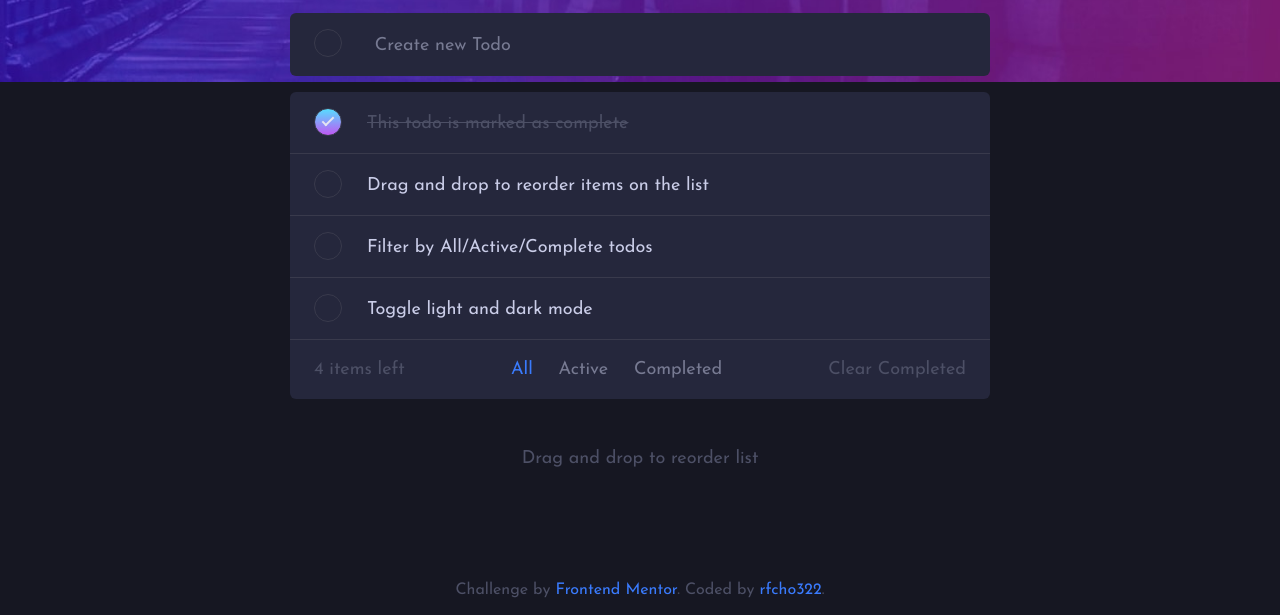
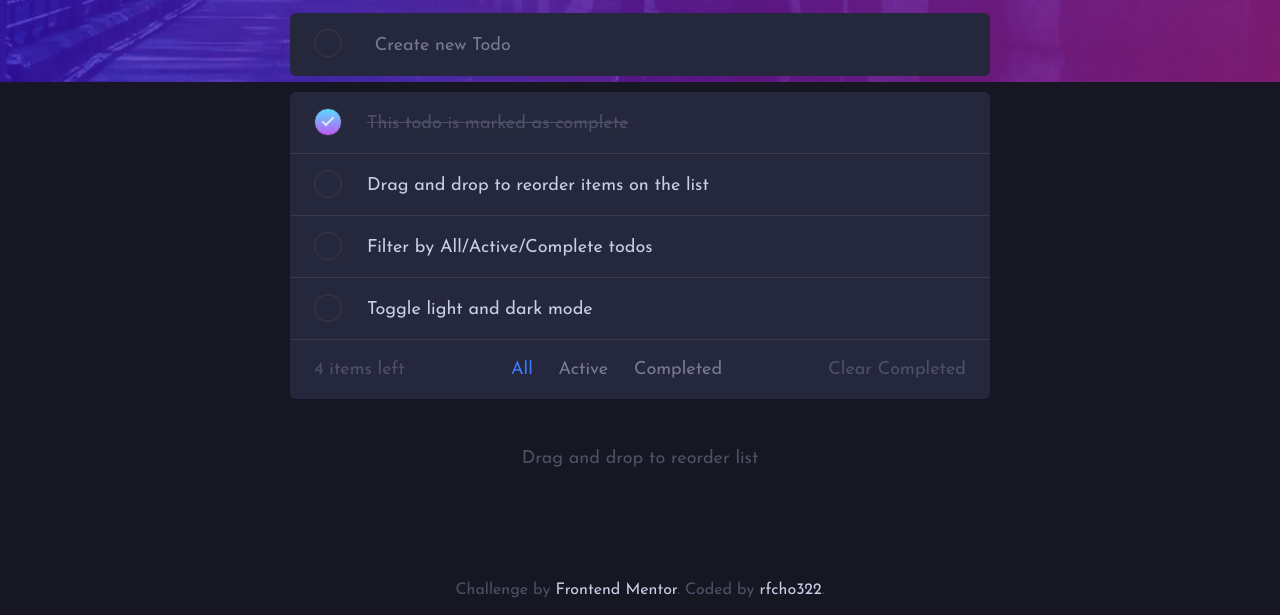
Before and after one commit to rfcho322/fem-todo-app, a plain HTML site: page index.html in a window 1280 px wide. Shown: the part 185-800 px from the top of the page. Drawn offline with nearby package versions, Linux system fonts and the light colour scheme.

Commit message:
Updated HTML, CSS and README.md

```diff
--- a/index.html
+++ b/index.html
@@ -82,7 +82,7 @@
   <!-- FOOTER -->
   <footer class="footer">
     <div class="footer-items">
-      Challenge by <a href="https://www.frontendmentor.io?ref=challenge" target="_blank">Frontend Mentor</a>.
+      Challenge by <a href="https://www.frontendmentor.io/challenges/todo-app-Su1_KokOW" target="_blank">Frontend Mentor</a>.
     Coded by <a href="https://github.com/rfcho322" target="_blank">rfcho322</a>.
     </div>
   </footer>
--- a/public/css/style.css
+++ b/public/css/style.css
@@ -356,6 +356,10 @@ input[type="text"]:focus {
 }
 
 .footer a {
+    color: var(--clr-dark-neutral-200);
+}
+
+.footer a:focus, .footer a:hover {
     color: var(--clr-primary);
 }
 
```
Also changed, not shown: 1 other file.
